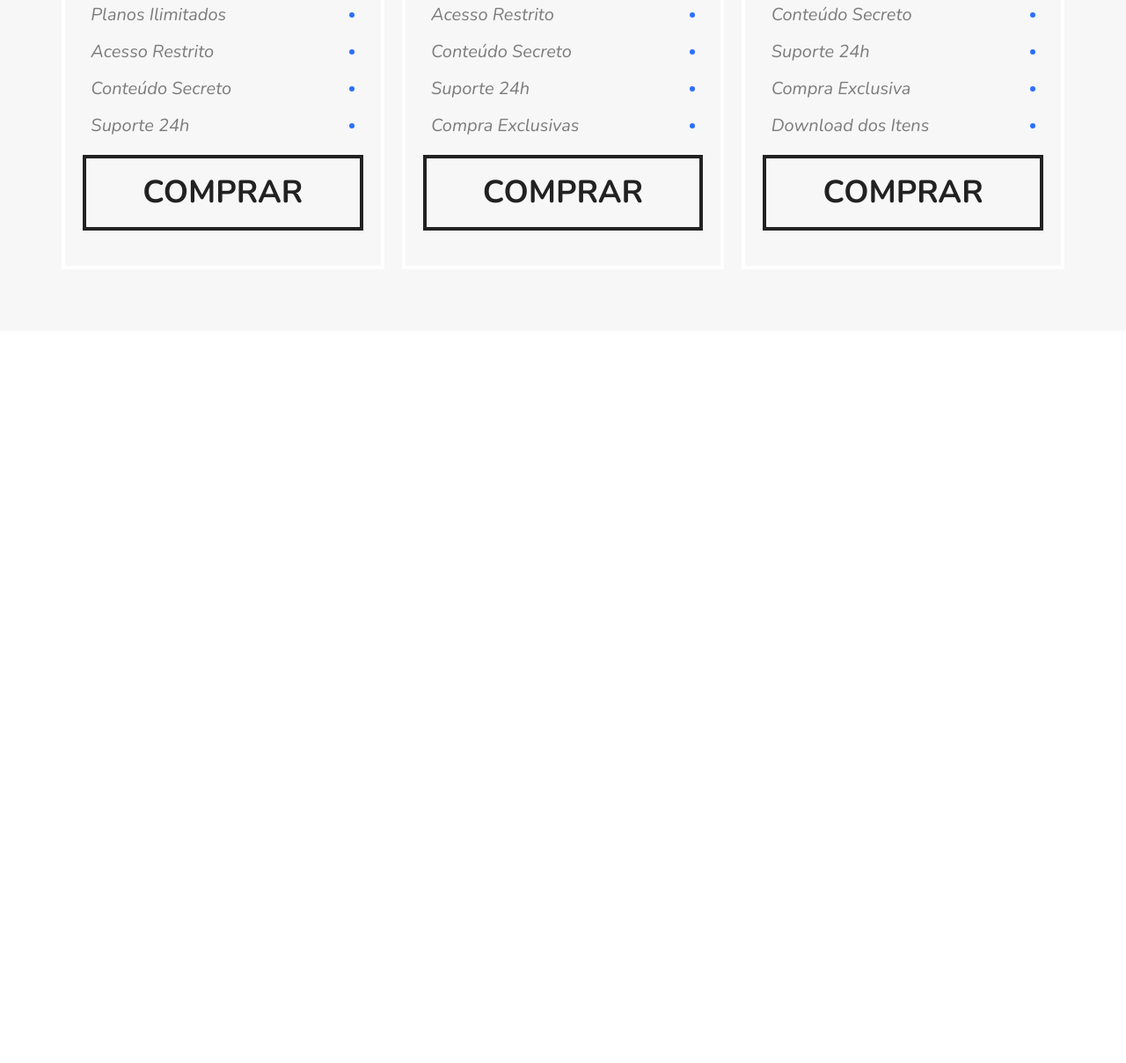
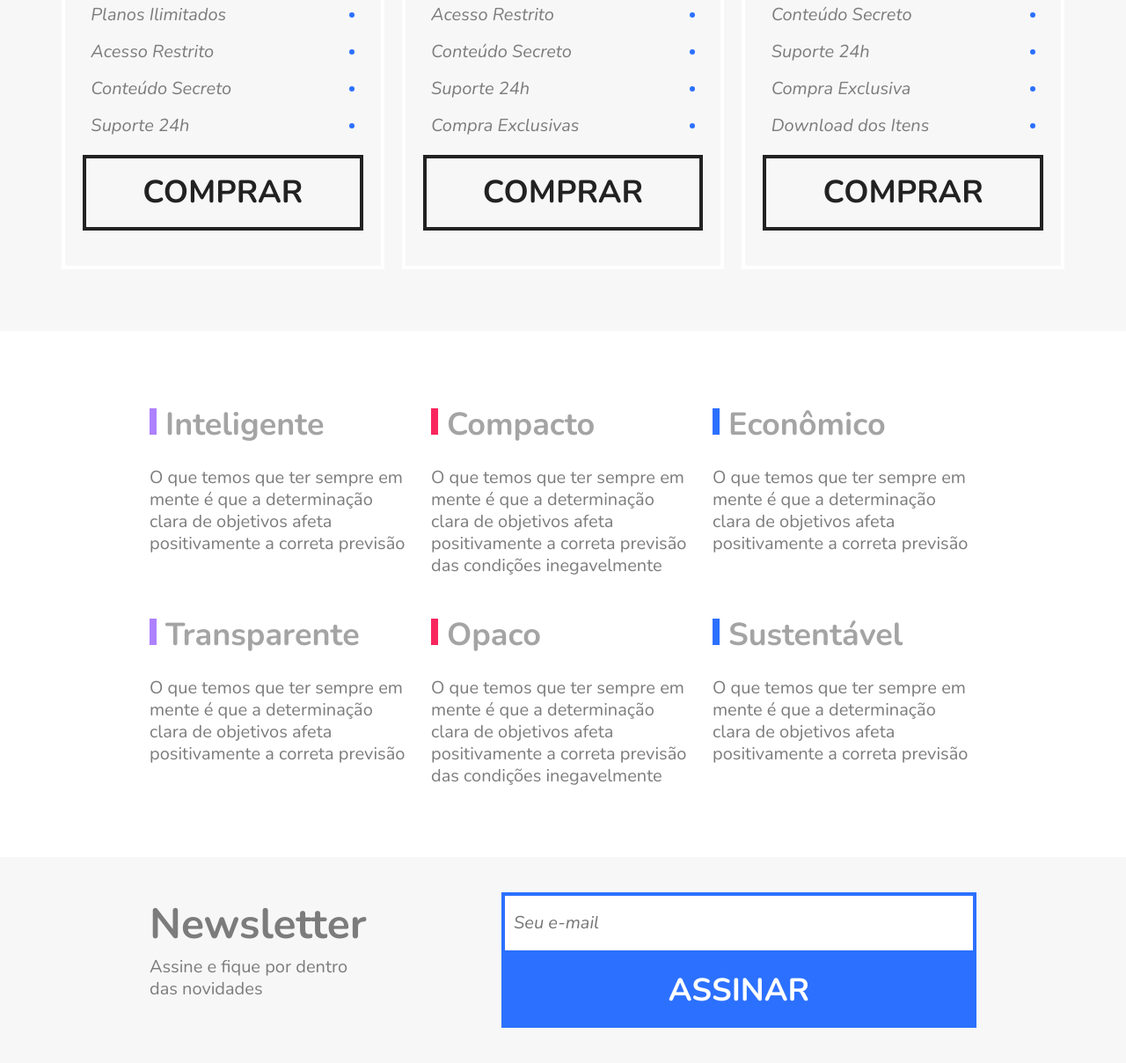
Before and after one commit to dougvs09/flexblog, a plain HTML site: page index.html in a window 1280 px wide. Shown: the part 2259-3467 px from the top of the page at 88% size. Before the commit the page ends 2635 px from the top, so only its background shows below. Drawn offline with nearby package versions, Linux system fonts and the light colour scheme.

Commit message:
Adiciona seção de qualidade e formulário para assinatura

```diff
--- a/css/style.css
+++ b/css/style.css
@@ -279,3 +279,106 @@ img {
   text-align: center;
   text-transform: uppercase;
 }
+
+.quality {
+  max-width: 960px;
+  margin: 60px auto;
+  display: flex;
+  flex-wrap: wrap;
+}
+
+.quality_items {
+  flex: 1 1 260px;
+  margin: 20px 10px;
+}
+
+.quality_items h2 {
+  margin-bottom: 20px;
+  font: bold 36px Nunito, Arial, sans-serif;
+  line-height: 54px;
+  color: var(--cinza);
+}
+
+.quality_items h2::before {
+  content: "";
+  display: inline-block;
+  height: 30px;
+  width: 8px;
+  margin-right: 10px;
+}
+
+.quality_items:nth-of-type(1) h2::before, .quality_items:nth-of-type(4) h2::before {
+  background-color: var(--roxo);
+}
+
+.quality_items:nth-of-type(2) h2::before, .quality_items:nth-of-type(5) h2::before {
+  background-color: var(--rosa);
+}
+
+.quality_items:nth-of-type(3) h2::before, .quality_items:nth-of-type(6) h2::before {
+  background-color: var(--azul);
+}
+
+.quality_items p {
+  font: 20px Nunito, Arial, sans-serif;
+  line-height: 25px;
+  color: var(--cinza_escuro);
+}
+
+.newsletter_bg {
+  width: 100%;
+  background-color: var(--cor_de_fundo);
+}
+
+.newsletter {
+  max-width: 960px;
+  margin: 0 auto;
+  padding: 40px 0;
+  display: flex;
+  flex-wrap: wrap;
+}
+
+.newsletter_information {
+  flex: 1 1 240px;
+  margin: 0 10px;
+}
+
+.newsletter_information .title {
+  color: var(--cinza_escuro);
+}
+
+.newsletter_information p {
+  max-width: 230px;
+  margin-bottom: 10px;
+  font: 20px Nunito, Arial, sans-serif;
+  line-height: 25px;
+  color: var(--cinza_escuro);
+}
+
+.newsletter_form {
+  flex: 2 1 260px;
+  margin: 0 10px;
+  align-self: center;
+  display: flex;
+  flex-wrap: wrap;
+}
+
+.newsletter_form input {
+  flex: 3 1 260px;
+  border: 4px solid var(--azul);
+  padding: 15px 10px;
+  color: var(--cinza);
+  font: italic 20px Nunito, Arial, sans-serif;
+  line-height: 32px;
+}
+
+.newsletter_form button {
+  flex: 1 1 250px;
+  background-color: var(--azul);
+  font: bold 36px Nunito, Arial, sans-serif;
+  line-height: 54px;
+  color: var(--branco);
+  padding: 15px 10px;
+  text-transform: uppercase;
+  cursor: pointer;
+}
--- a/index.html
+++ b/index.html
@@ -1,5 +1,6 @@
 <!DOCTYPE html>
 <html lang="pt-BR">
+
 <head>
   <meta charset="UTF-8">
   <meta http-equiv="X-UA-Compatible" content="IE=edge">
@@ -8,6 +9,7 @@
   <link rel="stylesheet" href="/css/normalize.css">
   <link rel="stylesheet" href="/css/style.css">
 </head>
+
 <body>
   <div class="information_bg">
     <address>
@@ -39,8 +41,10 @@
   <section class="about" id="sobre">
     <div class="text_about">
       <h1 class="title">Sobre</h1>
-      <p>O que temos que ter sempre em mente é que a determinação clara de objetivos afeta positivamente a correta previsão das condições inegavelmente apropriadas objetivos.</p>
-      <p>O que temos que ter sempre em mente é que a determinação clara de objetivos afeta positivamente a correta previsão das condições inegavelmente apropriadas objetivos.</p>
+      <p>O que temos que ter sempre em mente é que a determinação clara de objetivos afeta positivamente a correta
+        previsão das condições inegavelmente apropriadas objetivos.</p>
+      <p>O que temos que ter sempre em mente é que a determinação clara de objetivos afeta positivamente a correta
+        previsão das condições inegavelmente apropriadas objetivos.</p>
     </div>
     <div class="photo_about">
       <img src="img/sobre1.jpg" alt="sobre">
@@ -104,5 +108,50 @@
       <a href="/">Comprar</a>
     </div>
   </section>
+  <section class="quality">
+    <div class="quality_items">
+      <h2>Inteligente</h2>
+      <p>O que temos que ter sempre em mente é que a determinação clara de objetivos afeta positivamente a correta
+        previsão</p>
+    </div>
+    <div class="quality_items">
+      <h2>Compacto</h2>
+      <p>O que temos que ter sempre em mente é que a determinação clara de objetivos afeta positivamente a correta
+        previsão das condições inegavelmente</p>
+    </div>
+    <div class="quality_items">
+      <h2>Econômico</h2>
+      <p>O que temos que ter sempre em mente é que a determinação clara de objetivos afeta positivamente a correta
+        previsão</p>
+    </div>
+    <div class="quality_items">
+      <h2>Transparente</h2>
+      <p>O que temos que ter sempre em mente é que a determinação clara de objetivos afeta positivamente a correta
+        previsão</p>
+    </div>
+    <div class="quality_items">
+      <h2>Opaco</h2>
+      <p>O que temos que ter sempre em mente é que a determinação clara de objetivos afeta positivamente a correta
+        previsão das condições inegavelmente</p>
+    </div>
+    <div class="quality_items">
+      <h2>Sustentável</h2>
+      <p>O que temos que ter sempre em mente é que a determinação clara de objetivos afeta positivamente a correta
+        previsão</p>
+    </div>
+  </section>
+  <section class="newsletter_bg">
+    <div class="newsletter">
+      <div class="newsletter_information">
+        <h1 class="title">Newsletter</h1>
+        <p>Assine e fique por dentro das novidades</p>
+      </div>
+      <form class="newsletter_form">
+        <input type="text" placeholder="Seu e-mail">
+        <button>Assinar</button>
+      </form>
+    </div>
+  </section>
 </body>
+
 </html>
```
Lines whose indentation alone changed are shown as unchanged.
